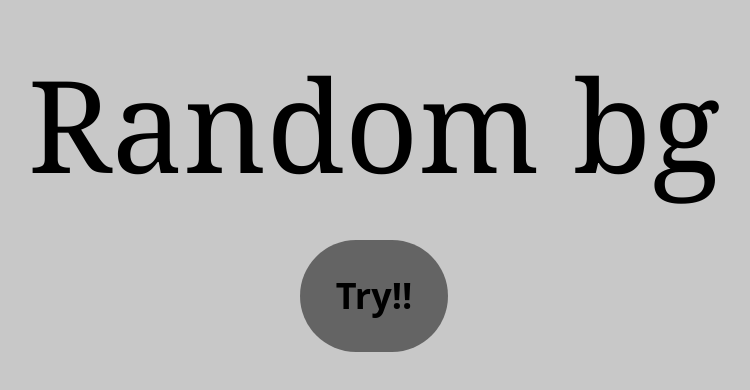
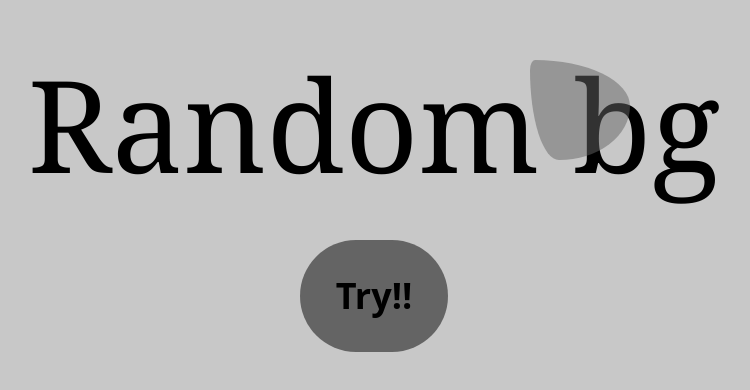
Before and after one commit to switchtrip/rk, a SvelteKit app: page / in a window 1280 px wide. Shown: the part 180-570 px from the top of the page, without its empty margins (266-1016 px from the left). Built offline with nearby package versions, Linux system fonts and the light colour scheme.

Commit message:
Add blob

```diff
--- a/src/routes/+page.svelte
+++ b/src/routes/+page.svelte
@@ -2,9 +2,13 @@
   let btnBg = `rgb(100, 100, 100)`;
   let btnFg = `rgb(0, 0, 0)`;
   let mainBg = `rgb(200, 200, 200)`;
-
-    function gRI(max) {
-        return Math.floor(Math.random() * max);
+  let dataBorder = getRadius(gRI(100), gRI(100),gRI(100), gRI(100));
+  let blobTop = "30%";
+  let blobRight = "30%";
+  let blobH = "100px";
+  let blobW = "100px";
+    function gRI(max=100, min=0) {
+        return Math.floor(Math.random() * (max-min)+min);
     }
     function gRC(){
         const r = gRI(255);
@@ -17,8 +21,16 @@
         const [c2, c2x] = gRC();
         const [c3, c3x] = gRC();
         btnBg = `linear-gradient(to bottom, ${c1}, 90%, ${c2})`;
-        btnFg = `${c2}`;
+        btnFg = `${c1x}`;
         mainBg = c3;
+        dataBorder = getRadius(gRI(80,20), gRI(80, 20),gRI(80, 20), gRI(80, 20));
+        blobRight = `${gRI(80)}%`;
+        blobTop = `${gRI(80)}%`;
+        blobH = `${gRI(400, 50)}px`;
+        blobW = `${gRI(400, 50)}px`;
+    }
+    function getRadius(a, b, c, d){
+      return `${a}% ${100-a}% ${b}% ${100-b}% / ${c}% ${100-d}% ${d}% ${100-c}%`;
     }
 </script>
 
@@ -27,10 +39,19 @@
 <button style="background:{btnBg}; color:{btnFg}" class="font-sans text-4xl font-black text-white bg-black hover:shadow-md hover:shadow-black transition duration-200 rounded-full p-9 my-7 w-max h-max" on:click={cbg}>
         Try!!
 </button>
+<div class="bubble" style="width:{blobW}; height:{blobH}; background:{btnBg}; top:{blobTop}; right:{blobRight}; border-radius:{dataBorder}"></div>
 </main>
 
-<style lang="postcss">
-  :global(html) {
-    background-color: theme(colors.gray.100);
+<style>
+  .bubble{
+    position: fixed;
+    width:180px;
+    height:280px;
+    background-color: crimson;
+    border-radius: attr(data-border);
+    opacity: 0.5;
+  }
+  button{
+    z-index: 999;
   }
 </style>
```
